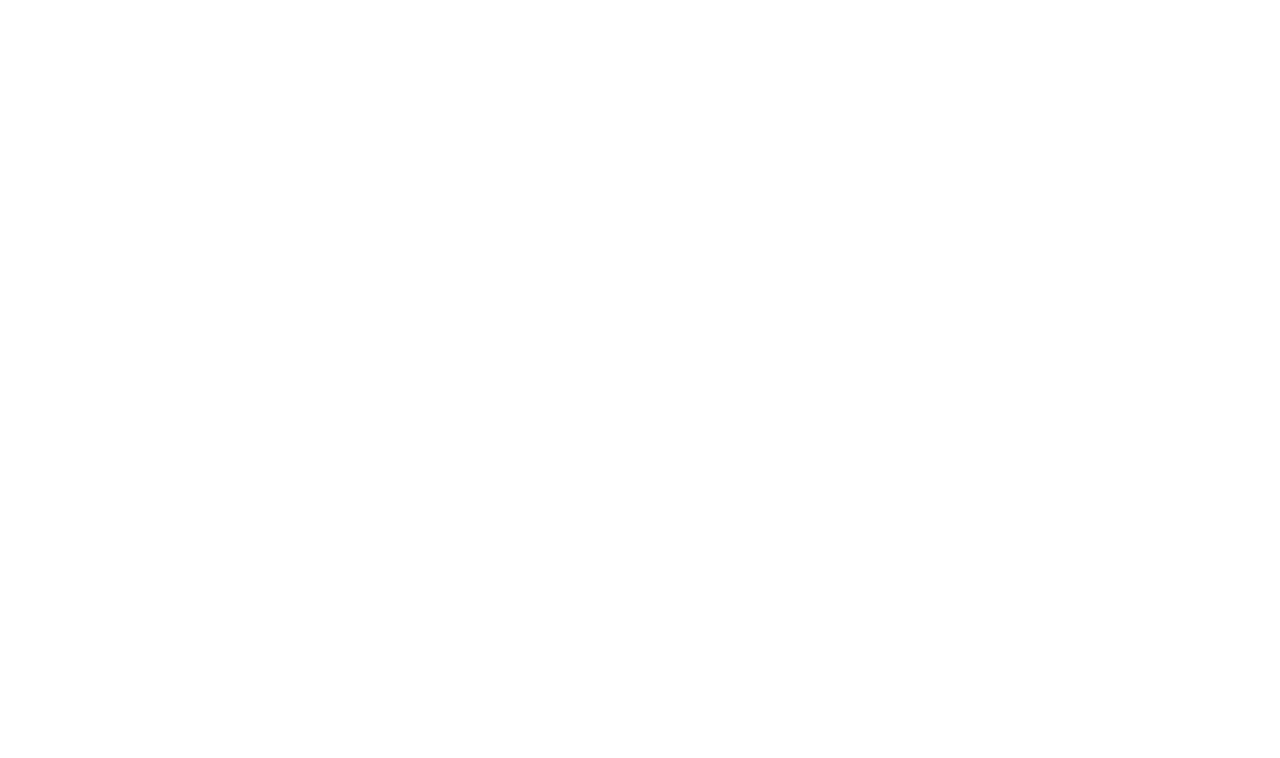
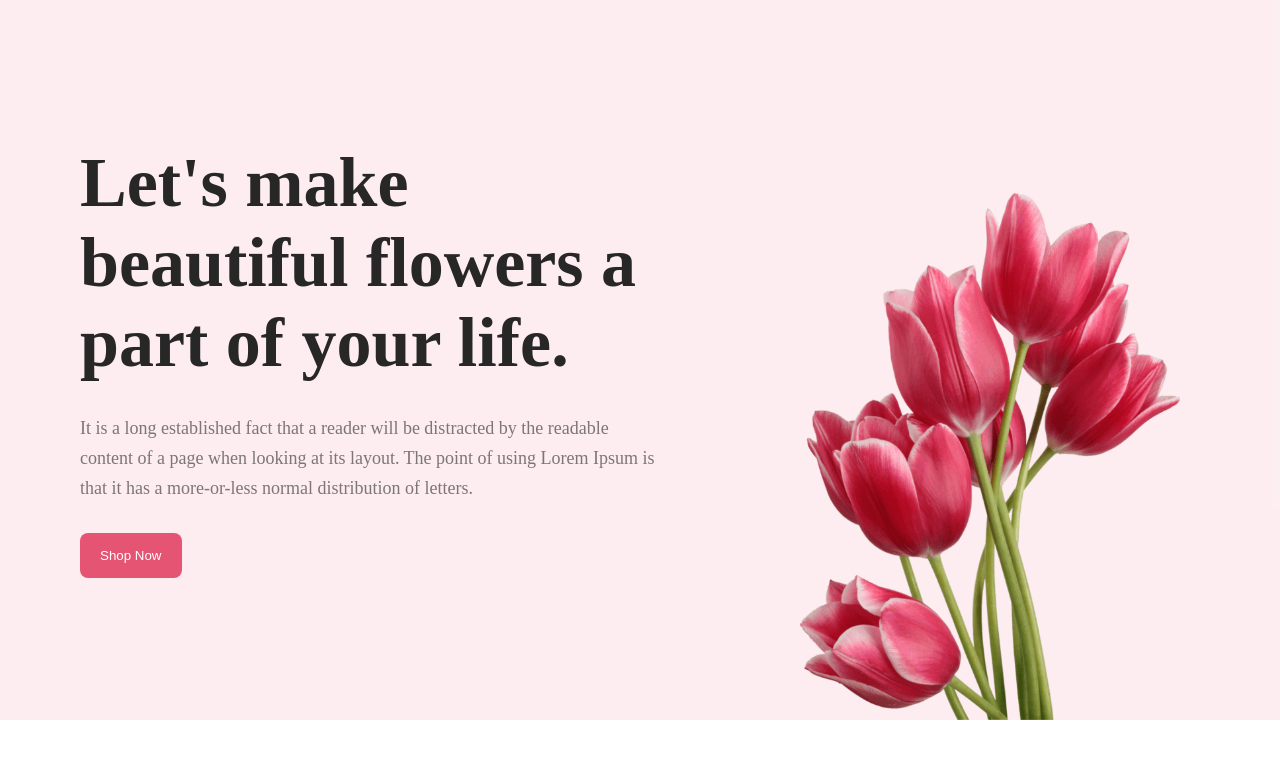
Before and after one commit to Plabon752266/my-first-assignment, a plain HTML site: page index.html in a window 1280 px wide. Drawn offline with Linux system fonts and the light colour scheme.

Commit message:
banner-section created

```diff
--- a/index.html
+++ b/index.html
@@ -1,12 +1,44 @@
 <!DOCTYPE html>
 <html lang="en">
+
 <head>
     <meta charset="UTF-8">
     <meta name="viewport" content="width=device-width, initial-scale=1.0">
-    <title>my-first-assignment</title>
+    <title>A Flower Shop</title>
+    <link rel="preconnect" href="https://fonts.googleapis.com">
+    <link rel="preconnect" href="https://fonts.gstatic.com" crossorigin>
+    <link href="https://fonts.googleapis.com/css2?family=Lato:wght@400;700&display=swap" rel="stylesheet">
     <link rel="stylesheet" href="style.css">
 </head>
+
 <body>
+    <header>
+        <div class="banner-container">
+            <div class="banner-content">
+                <h1>Let's make <br> beautiful flowers a <br> part of your life.</h1>
+                <p>It is a long established fact that a reader will be distracted by the readable <br> content of a page
+                    when looking at its layout. The point of using Lorem Ipsum is <br> that it has a more-or-less normal
+                    distribution of letters.</p>
+                <div class="btn-shop">
+                    <button>Shop Now</button>
+                </div>
+
+
+            </div>
+            <div class="banner-image">
+                <img src="Images/pngwing 10.png" alt="">
+
+            </div>
+        </div>
+
+    </header>
+    <main>
+
+    </main>
+    <footer>
+
+    </footer>
 
 </body>
+
 </html>
--- a/style.css
+++ b/style.css
@@ -1,4 +1,53 @@
-*{
-    margin: 0px;
-    padding: 0px;
+* {
+    margin: 0;
+    padding: 0;
+    box-sizing: border-box;
 }
+
+.banner-container {
+    background: rgba(229, 84, 115, 0.10);
+    display: flex;
+    justify-content: space-between;
+    padding: 0 80px;
+    width: 100%;
+    height: 90vh;
+}
+
+.banner-content {
+    display: flex;
+    flex-direction: column;
+    justify-content: center;
+    gap: 30px;
+}
+
+.banner-content h1 {
+    color: #272727;
+    font-size: 70px;
+    font-weight: 800;
+}
+
+.banner-image {
+    width: 420px;
+    display: flex;
+    flex-direction: column;
+    justify-content: flex-end;
+}
+
+
+.banner-image img {
+    width: 100%;
+}
+
+.btn-shop button {
+    padding: 15px 20px;
+    border-radius: 8px;
+    border: none;
+    color: white;
+    background: #E55473;
+}
+.banner-content p{
+    color: rgba(39, 39, 39, 0.60);
+font-size: 18px;
+font-weight: 400;
+line-height: 30px;
+}
```
Also changed, not shown: Images/Flower 01.png (added), Images/Group 57.png (added), Images/Group 58.png (added), Images/Group 59.png (added), Images/Rectangle 4.png (added), Images/Rectangle 5.png (added), Images/Rectangle 6.png (added), Images/Rectangle 9.png (added), Images/pngwing 10.png (added), Images/pngwing 5.png (added), Images/pngwing 6.png (added), Images/pngwing 7.png (added), Images/pngwing 8.png (added).
